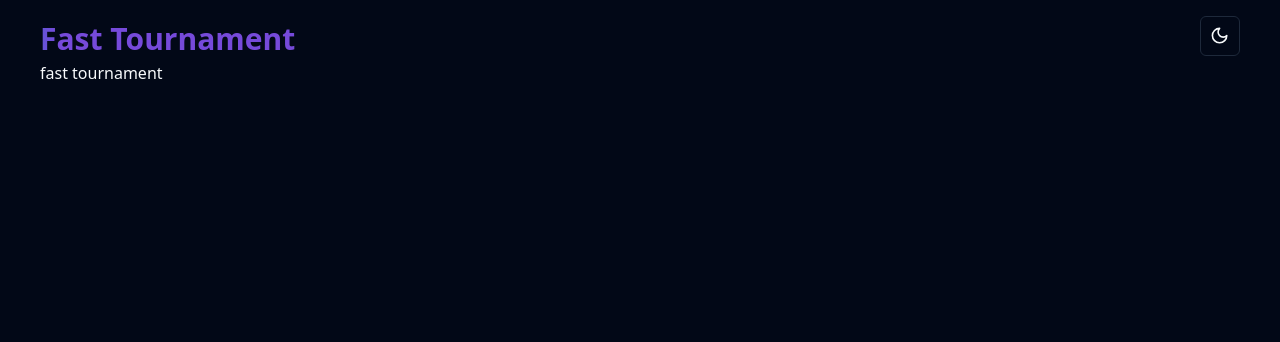
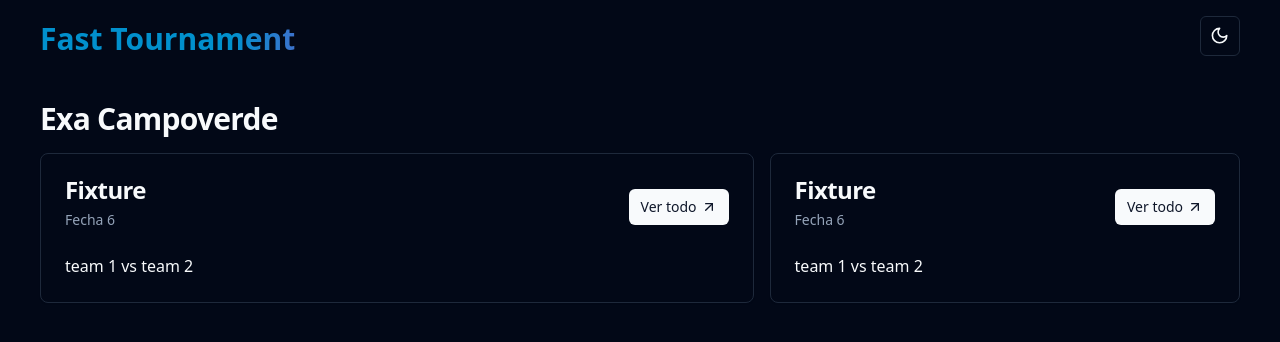
Before and after one commit to oliveramarilla14/org-front, a React (Vite) app: page / in a window 1280 px wide. Shown: the top 342 px of the page. Built offline with nearby package versions, Linux system fonts and the light colour scheme.

Commit message:
working on index grid

```diff
--- a/src/Layouts/Layout.tsx
+++ b/src/Layouts/Layout.tsx
@@ -4,6 +4,7 @@ import Header from './Header';
 type Props = ChildrenProps;
 
 export default function Layout({ children }: Props) {
+  //cambiar container por container de tailwind
   return (
     <>
       <Header />
--- /dev/null
+++ b/src/components/homepage/Fixtures.tsx
@@ -0,0 +1,25 @@
+import { ArrowUpRight } from 'lucide-react';
+import { Button } from '@/components/ui/button';
+import { Card, CardContent, CardDescription, CardHeader, CardTitle } from '@/components/ui/card';
+
+export default function Fixture({ className }: { className?: string }) {
+  return (
+    <Card className={className}>
+      <CardHeader className='flex flex-row items-center'>
+        <div className='grid gap-2'>
+          <CardTitle>Fixture</CardTitle>
+          <CardDescription>Fecha 6</CardDescription>
+        </div>
+        <Button asChild size='sm' className='ml-auto gap-1'>
+          <Button>
+            Ver todo
+            <ArrowUpRight className='h-4 w-4' />
+          </Button>
+        </Button>
+      </CardHeader>
+      <CardContent>
+        <div>team 1 vs team 2</div>
+      </CardContent>
+    </Card>
+  );
+}
--- /dev/null
+++ b/src/components/homepage/Header.tsx
@@ -0,0 +1,7 @@
+export default function Header() {
+  return (
+    <div className='mt-10'>
+      <h2 className='text-3xl font-bold tracking-tight'>Exa Campoverde</h2>
+    </div>
+  );
+}
--- /dev/null
+++ b/src/components/ui/card.tsx
@@ -0,0 +1,79 @@
+import * as React from "react"
+
+import { cn } from "@/lib/utils"
+
+const Card = React.forwardRef<
+  HTMLDivElement,
+  React.HTMLAttributes<HTMLDivElement>
+>(({ className, ...props }, ref) => (
+  <div
+    ref={ref}
+    className={cn(
+      "rounded-lg border bg-card text-card-foreground shadow-sm",
+      className
+    )}
+    {...props}
+  />
+))
+Card.displayName = "Card"
+
+const CardHeader = React.forwardRef<
+  HTMLDivElement,
+  React.HTMLAttributes<HTMLDivElement>
+>(({ className, ...props }, ref) => (
+  <div
+    ref={ref}
+    className={cn("flex flex-col space-y-1.5 p-6", className)}
+    {...props}
+  />
+))
+CardHeader.displayName = "CardHeader"
+
+const CardTitle = React.forwardRef<
+  HTMLParagraphElement,
+  React.HTMLAttributes<HTMLHeadingElement>
+>(({ className, ...props }, ref) => (
+  <h3
+    ref={ref}
+    className={cn(
+      "text-2xl font-semibold leading-none tracking-tight",
+      className
+    )}
+    {...props}
+  />
+))
+CardTitle.displayName = "CardTitle"
+
+const CardDescription = React.forwardRef<
+  HTMLParagraphElement,
+  React.HTMLAttributes<HTMLParagraphElement>
+>(({ className, ...props }, ref) => (
+  <p
+    ref={ref}
+    className={cn("text-sm text-muted-foreground", className)}
+    {...props}
+  />
+))
+CardDescription.displayName = "CardDescription"
+
+const CardContent = React.forwardRef<
+  HTMLDivElement,
+  React.HTMLAttributes<HTMLDivElement>
+>(({ className, ...props }, ref) => (
+  <div ref={ref} className={cn("p-6 pt-0", className)} {...props} />
+))
+CardContent.displayName = "CardContent"
+
+const CardFooter = React.forwardRef<
+  HTMLDivElement,
+  React.HTMLAttributes<HTMLDivElement>
+>(({ className, ...props }, ref) => (
+  <div
+    ref={ref}
+    className={cn("flex items-center p-6 pt-0", className)}
+    {...props}
+  />
+))
+CardFooter.displayName = "CardFooter"
+
+export { Card, CardHeader, CardFooter, CardTitle, CardDescription, CardContent }
--- a/src/styles/layouts/header.css
+++ b/src/styles/layouts/header.css
@@ -12,13 +12,13 @@
   font-size: 30px;
   font-weight: bold;
   background: linear-gradient(to right,
-      #7953cd 20%,
-      #00affa 30%,
-      #0190cd 70%,
+      #0190cd 20%,
+      #7953cd 30%,
+      #00affa 70%,
       #764ada 80%);
   -webkit-background-clip: text;
   background-clip: text;
   -webkit-text-fill-color: transparent;
   background-size: 500% auto;
-  animation: textShine 5s ease-in-out infinite alternate;
+  animation: textShine 3s ease-in-out infinite alternate;
 }
--- a/src/views/Index.tsx
+++ b/src/views/Index.tsx
@@ -1,5 +1,16 @@
 import Layout from '@/Layouts/Layout';
+import Fixture from '@/components/homepage/Fixtures';
+import Header from '@/components/homepage/Header';
 
 export default function Index() {
-  return <Layout>fast tournament</Layout>;
+  return (
+    <Layout>
+      <Header />
+
+      <div className='grid md:grid-cols-5 gap-4 mt-4'>
+        <Fixture className='md:col-span-3' />
+        <Fixture className='md:col-span-2' />
+      </div>
+    </Layout>
+  );
 }
```
